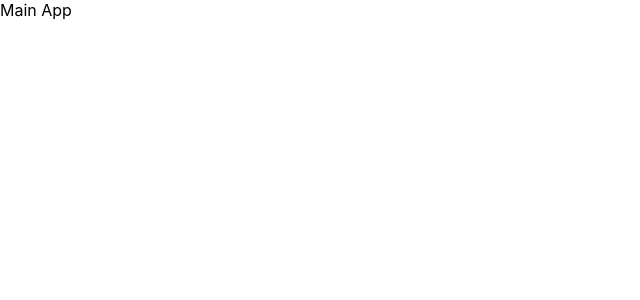
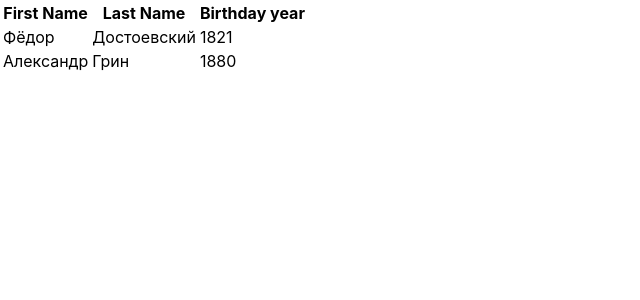
Before and after one commit to Igor489/library, a React (Create React App) app in the folder frontend/: page / in a window 1280 px wide. Shown: the top 300 px of the page, without its empty margins (0-640 px from the left). Built offline with nearby package versions, Linux system fonts and the light colour scheme.

Commit message:
Lesson 2. Component Authors

```diff
--- a/frontend/src/App.js
+++ b/frontend/src/App.js
@@ -1,6 +1,7 @@
 import React from 'react';
 import logo from './logo.svg';
 import './App.css';
+import AuthorList from './components/Author.js'
 
 class App extends React.Component {
   constructor(props) {
@@ -9,10 +10,31 @@ class App extends React.Component {
           'authors': []
       }
   }
+
+  componentDidMount() {
+      const authors = [
+          {
+              'first_name': 'Фёдор',
+              'last_name': 'Достоевский',
+              'birthday_year': 1821
+          },
+          {
+              'first_name': 'Александр',
+              'last_name': 'Грин',
+              'birthday_year': 1880
+          },
+      ]
+      this.setState(
+          {
+              'authors': authors
+          }
+      )
+  }
+
     render () {
     return (
         <div>
-          Main App
+            <AuthorList authors={this.state.authors} />
         </div>
     )
   }
--- /dev/null
+++ b/frontend/src/components/Author.js
@@ -0,0 +1,27 @@
+import React from 'react';
+
+
+const AuthorItem = ({author}) => {
+    return (
+        <tr>
+            <td>{author.first_name}</td>
+            <td>{author.last_name}</td>
+            <td>{author.birthday_year}</td>
+        </tr>
+    )
+}
+
+const AuthorList = ({authors}) => {
+    return (
+        <table>
+            <tr>
+                <th>First Name</th>
+                <th>Last Name</th>
+                <th>Birthday year</th>
+            </tr>
+            {authors.map((author) => <AuthorItem author={author} />)}
+        </table>
+    )
+}
+
+export default AuthorList
```
